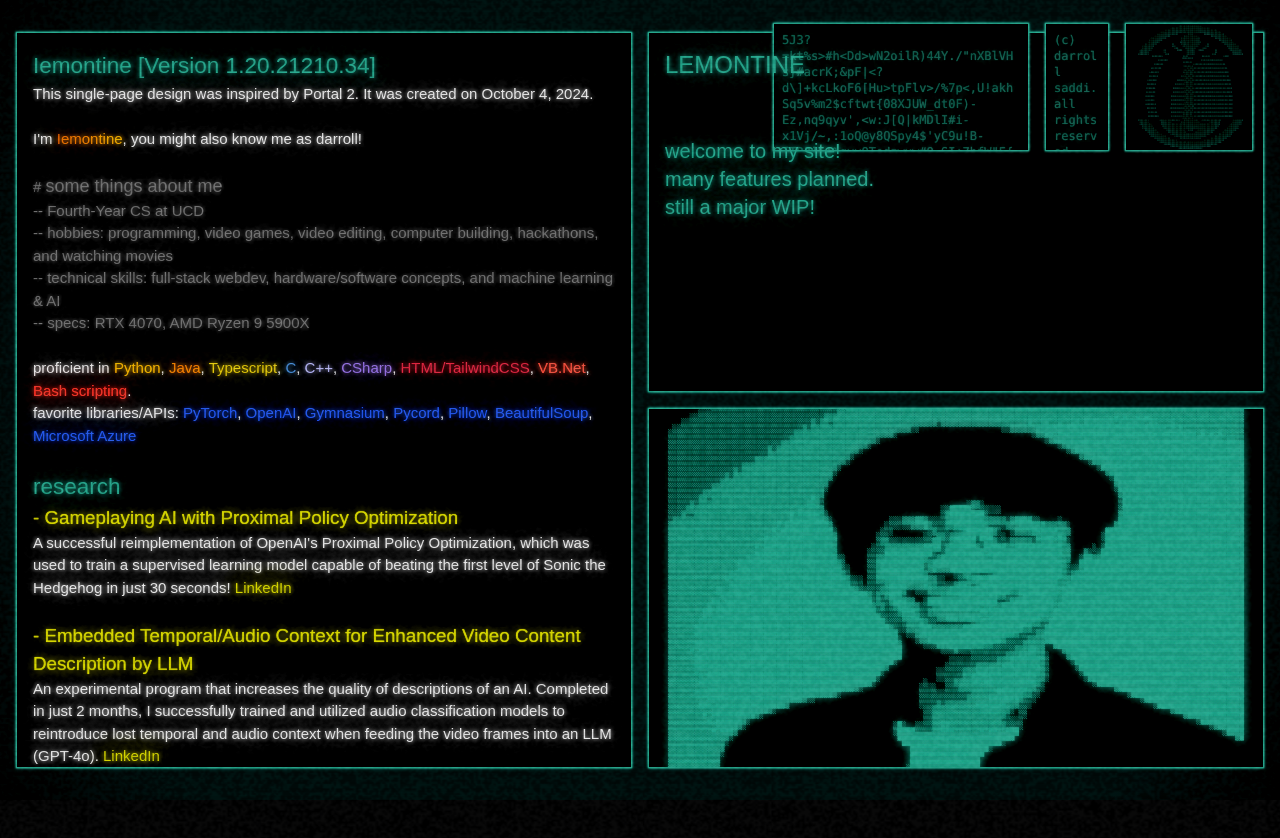
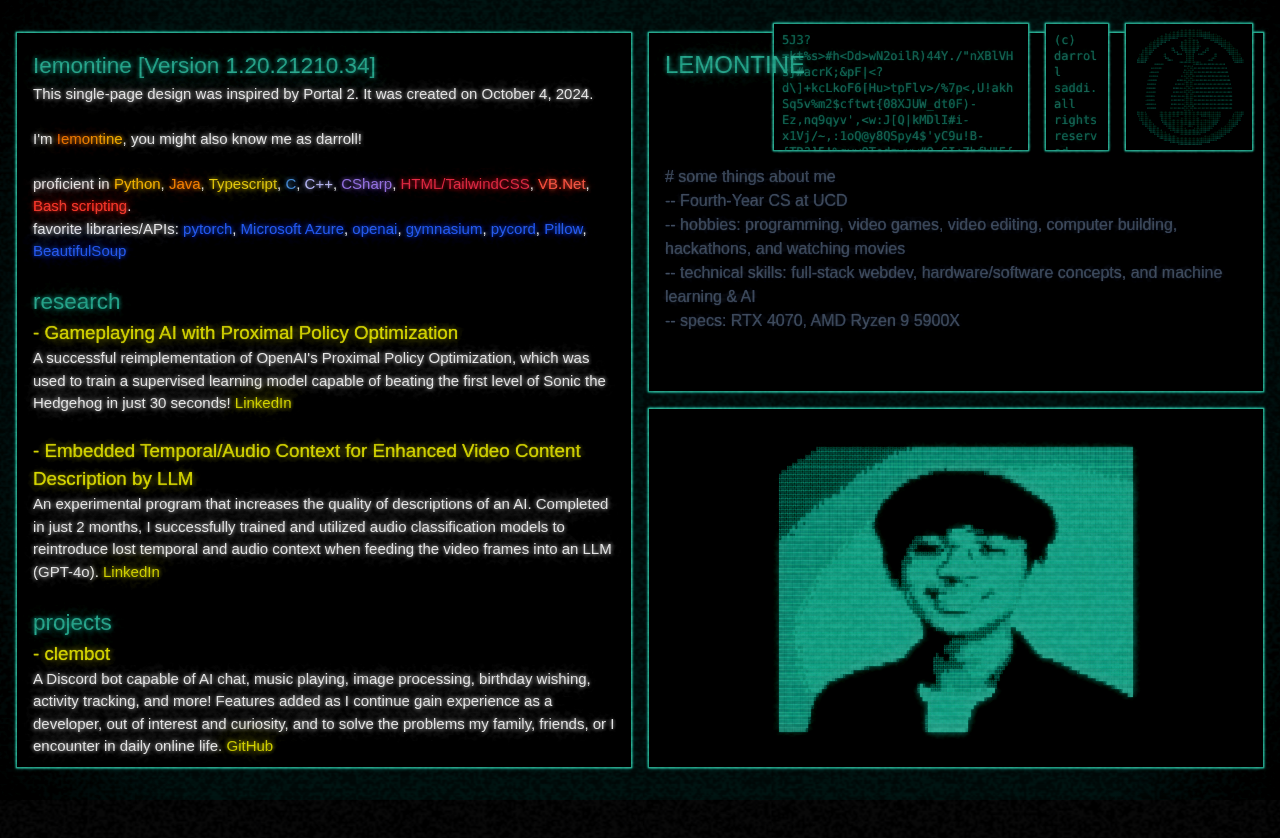
Before and after one commit to Iemontine/portfolio, a React (Create React App) app: page / in a window 1280 px wide. Shown: the top 838 px of the page. Built offline with nearby package versions, Linux system fonts and the light colour scheme; a web font is replaced by a local one.

Commit message:
fixed bug causing jitteryness with ArtBox, moved some text

```diff
--- a/src/components/AboutBox.tsx
+++ b/src/components/AboutBox.tsx
@@ -46,13 +46,16 @@ const AboutBox: React.FC = () => {
 		<div style={{ borderColor: INTERFACE_COLOR, backgroundColor: BACKGROUND_COLOR }} className='relative border p-4 z-10'>
 			<div className='relative z-10'>
 				<h1 className='text-2xl'>
-					LEMONTINE
+                LEMONTINE
 				</h1>
 				<br/>
 				<br/>
-				<p>welcome to my site!</p>
-				<p>many features planned.</p>
-				<p>still a major WIP!</p>
+				<br/>
+                <h4 className="text-gray-600 text-base">  # some things about me</h4>
+                <h4 className="text-gray-600 text-base">-- Fourth-Year CS at UCD</h4>
+                <h4 className="text-gray-600 text-base">-- hobbies: programming, video games, video editing, computer building, hackathons, and watching movies</h4>
+                <h4 className="text-gray-600 text-base">-- technical skills: full-stack webdev, hardware/software concepts, and machine learning & AI</h4>
+                <h4 className="text-gray-600 text-base">-- specs: RTX 4070, AMD Ryzen 9 5900X</h4>
 			</div>
 			<div className='absolute right-0 top-0 flex space-x-4 z-1'>
 				<OverlayBox className='h-32 w-64'>
@@ -65,7 +68,7 @@ const AboutBox: React.FC = () => {
 						{"(c) darroll saddi. all rights reserved."}
 					</div>
 				</OverlayBox>
-				<OverlayBox className='h-32 w-32 flex items-center justify-center' style={{ fontSize: "0.14rem", lineHeight: "0.9" }}>
+				<OverlayBox className='h-32 w-32 flex items-center justify-center p-0' style={{ fontSize: "0.139rem", lineHeight: "0.9" }}>
 					<div className='whitespace-pre-wrap break-words text-center' style={{ color: "#2e685c" }}>
 						{artPage1}
 					</div>
--- a/src/components/ArtBox.tsx
+++ b/src/components/ArtBox.tsx
@@ -13,6 +13,28 @@ const ArtBox: React.FC<ArtBoxProps> = ({ currentPage, setCurrentPage }) => {
 	const isCooldownRef = useRef(false); // Cooldown to prevent rapid scrolls
 	const typingInterval = useRef<number | null>(null); // Track the typing interval
 	const deleteInterval = useRef<number | null>(null); // Track the deletion interval
+	const artBoxRef = useRef<HTMLDivElement | null>(null);
+	const [dimensions, setDimensions] = useState({ width: 1, height: 1 });
+
+	// Determine the dimensions of the art box
+	useEffect(() => {
+		const updateDimensions = () => {
+			if (artBoxRef.current) {
+				setDimensions({
+					width: artBoxRef.current.offsetWidth,
+					height: artBoxRef.current.offsetHeight,
+				});
+			}
+		};
+
+		updateDimensions();
+		window.addEventListener("resize", updateDimensions);
+
+		return () => {
+			window.removeEventListener("resize", updateDimensions);
+		};
+	}, []);
+
 
 	const startTypingAnimation = useCallback((newPage: number) => {
 		if (isCooldownRef.current) {
@@ -142,19 +164,23 @@ const ArtBox: React.FC<ArtBoxProps> = ({ currentPage, setCurrentPage }) => {
 	// Creates growing text effect, esp for long ASCII art
 	const calculateFontSizeAndLineHeight = (text: string) => {
 		const lines = text.split("\n").length;
-		let fontSize = `${1}rem`;
-		let lineHeight = `${400 / lines / 16}rem`;
+
+		const containerWidth = dimensions.width;
+		const containerHeight = dimensions.height;
+
+		let fontSize = ``;
+		let lineHeight = `${400 / lines / 16 * (containerHeight/ 500)}rem`;
 
 		if (lines > 70) {
-			fontSize = `${0.45}rem`;
+			fontSize = `${0.45 * (containerWidth / 1000)}rem`;
 		} else if (lines > 60) {
-			fontSize = `${0.5}rem`;
+			fontSize = `${0.55 * (containerWidth / 1000)}rem`;
 		} else if (lines > 50) {
-			fontSize = `${0.65}rem`;
+			fontSize = `${0.65 * (containerWidth / 1000)}rem`;
 		} else if (lines > 40) {
-			fontSize = `${0.7}rem`;
-		} else if (lines > 30) {
-			fontSize = `${0.75}rem`;
+			fontSize = `${0.7* (containerWidth / 1000)}rem`;
+		} else {
+			fontSize = `${0.8 * (containerWidth / 1000)}rem`;
 		}
 
 		return { fontSize, lineHeight };
@@ -164,6 +190,7 @@ const ArtBox: React.FC<ArtBoxProps> = ({ currentPage, setCurrentPage }) => {
 
 	return (
 		<div
+			ref={artBoxRef}
 			style={{
 				backgroundColor: BACKGROUND_COLOR,
 				display: "flex",
--- a/src/constants.ts
+++ b/src/constants.ts
@@ -14,17 +14,10 @@ const CONTENT = `
 <h1 style='color: #4fae9b;' id='header_portfolio'>
 	Iemontine [Version 1.20.21210.34]
 </h1>
-
 	This single-page design was inspired by Portal 2. It was created on October 4, 2024.
 <br></br>
 <span style='color: rgb(255,255,255)'>
 	I'm</span> <span style='color: rgb(229, 128, 0)'>I</span><span style='color: rgb(232, 136, 0)'>e</span><span style='color: rgb(235, 144, 0)'>m</span><span style='color: rgb(238, 153, 0)'>o</span><span style='color: rgb(241, 161, 0)'>n</span><span style='color: rgb(244, 170, 0)'>t</span><span style='color: rgb(247, 178, 0)'>i</span><span style='color: rgb(249, 187, 0)'>n</span><span style='color: rgb(252, 195, 0)'>e</span><span style='color: rgb(255,255,255)'>, you might also know me as darroll!</span>
-<br></br>
-<h4 style='color: gray'># <span style='font-size: 1.2em'>some things about me</span></h4>
-<h4 style='color: gray'>-- Fourth-Year CS at UCD</h4>
-<h4 style='color: gray'>-- hobbies: programming, video games, video editing, computer building, hackathons, and watching movies</h4>
-<h4 style='color: gray'>-- technical skills: full-stack webdev, hardware/software concepts, and machine learning & AI</h4>
-<h4 style='color: gray'>-- specs: RTX 4070, AMD Ryzen 9 5900X</h4>
 <br></br>
 <h4 style='color: rgb(255, 255, 255)'>proficient in
 <span style='color: rgb(255, 203, 58)'>Python</span>,
@@ -38,13 +31,13 @@ const CONTENT = `
 <span style='color: rgb(255, 83, 73)'>Bash scripting</span>.
 </h4>
 <h4 style='color: rgb(255, 255, 255)'>favorite libraries/APIs:
-<span style='color: rgb(65, 105, 225)'>PyTorch</span>,
-<span style='color: rgb(65, 105, 225)'>OpenAI</span>,
-<span style='color: rgb(65, 105, 225)'>Gymnasium</span>,
-<span style='color: rgb(65, 105, 225)'>Pycord</span>,
+<span style='color: rgb(65, 105, 225)'>pytorch</span>,
+<span style='color: rgb(65, 105, 225)'>Microsoft Azure</span>,
+<span style='color: rgb(65, 105, 225)'>openai</span>,
+<span style='color: rgb(65, 105, 225)'>gymnasium</span>,
+<span style='color: rgb(65, 105, 225)'>pycord</span>,
 <span style='color: rgb(65, 105, 225)'>Pillow</span>,
-<span style='color: rgb(65, 105, 225)'>BeautifulSoup</span>,
-<span style='color: rgb(65, 105, 225)'>Microsoft Azure</span>
+<span style='color: rgb(65, 105, 225)'>BeautifulSoup</span>
 </h4>
 <br></br>
 <h1 style='color: #4fae9b;' id='header_research'>research</h1>
@@ -75,12 +68,14 @@ I built a user-friendly & maintainable VB.Net application for the UC Davis Libra
 <h2 style='color: #e2e224;'>- other.webdev</h2>
 This website, GridGame, in addition to a study functionality/CSS reimplementation of the Official OMORI Website, and a microblog site utilizing a SQLite database backend were developed as practice projects to improve webdev.
 <br></br>
+<h1 style='color: #4fae9b;' id='header_favorites'>favorites</h1>
 
 `;
 const PAGE_ASCII_ART = [
 	{ id: 0, headerId: "header_portfolio", content: artPage0 },
 	{ id: 1, headerId: "header_research", content: artPage2 },
 	{ id: 2, headerId: "header_projects", content: artPage1 },
+	{ id: 3, headerId: "header_favorites", content: artPage3 },
 ];
 
 const CHARS_PER_TICK = 2;   // content: Number of characters to type per tick
```
